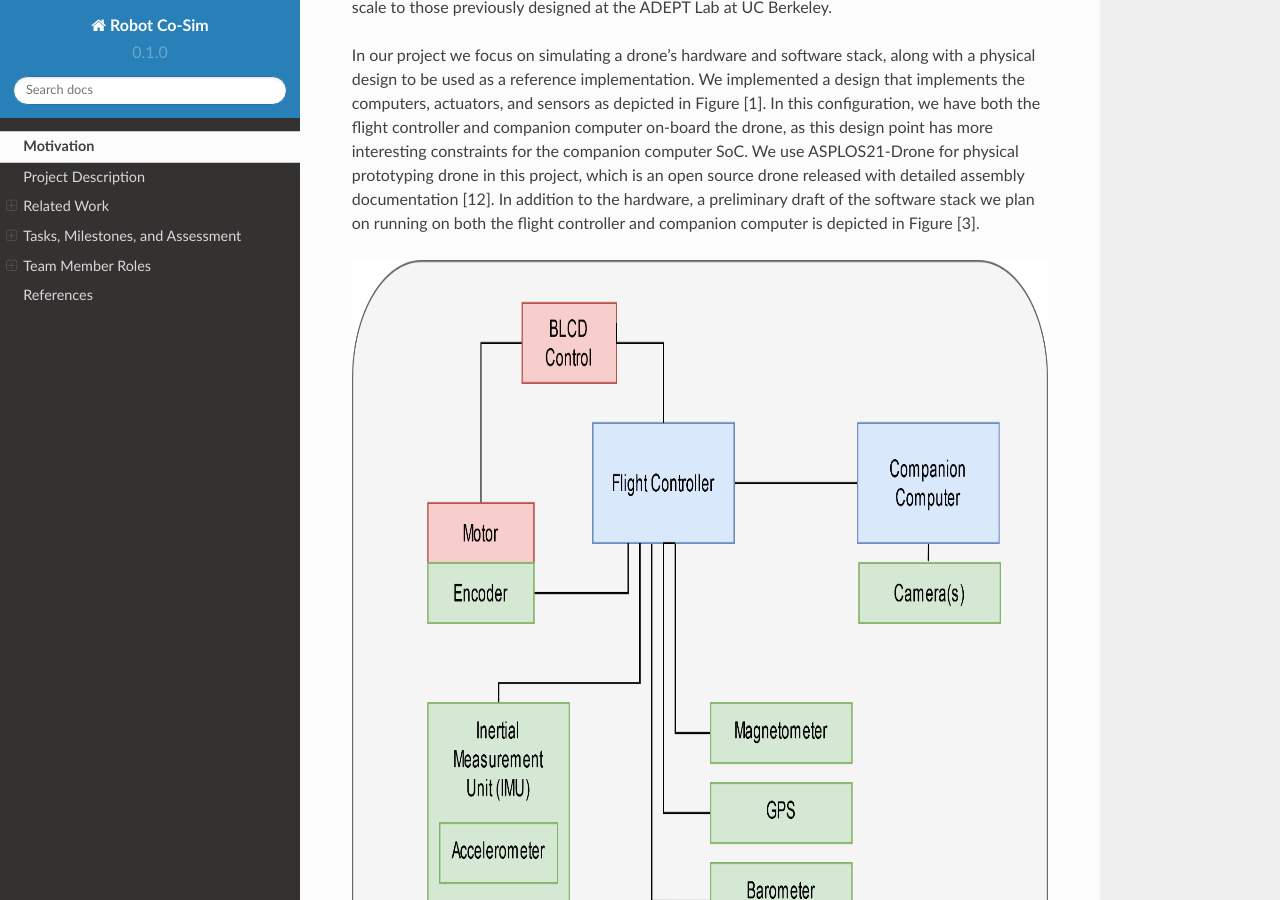
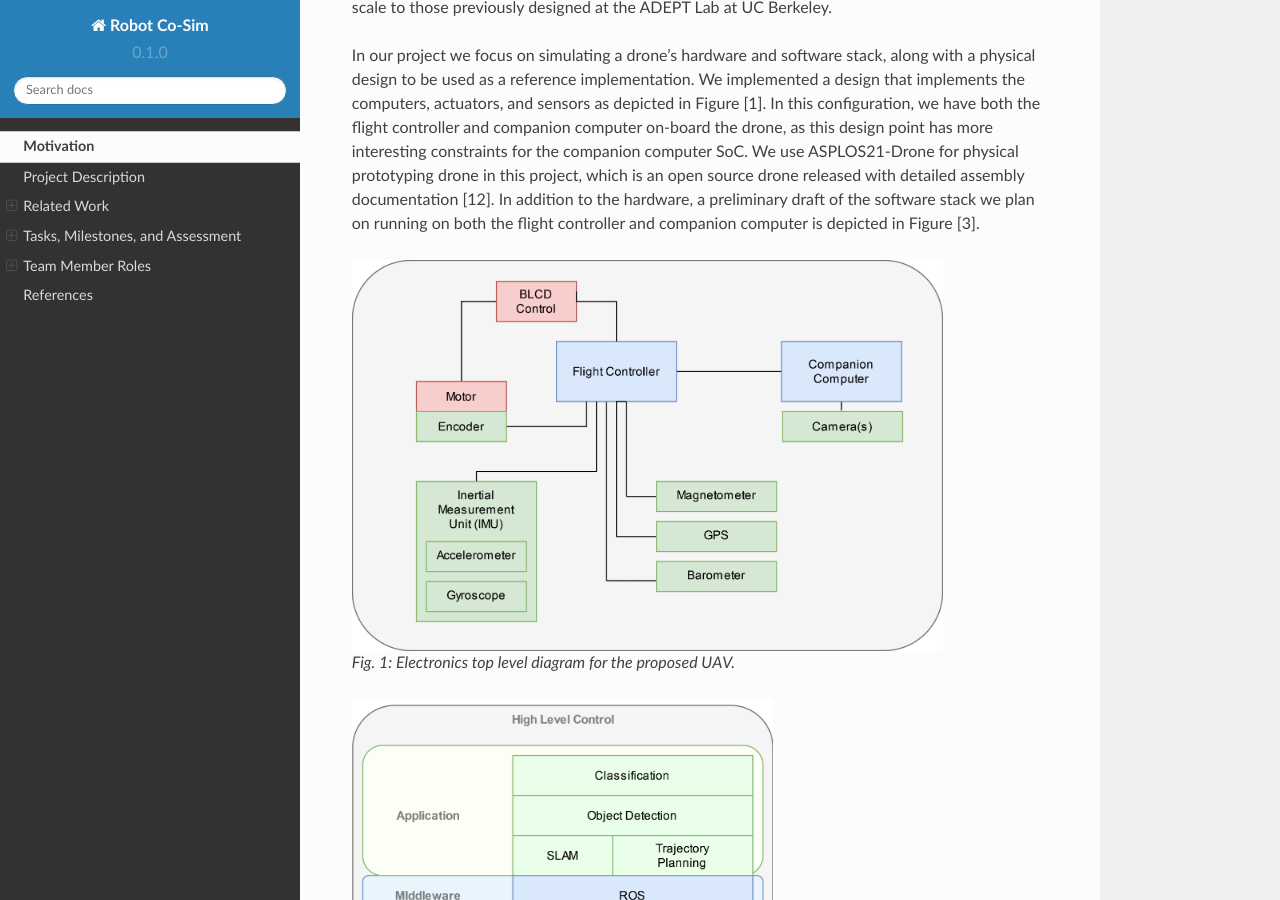
Before and after one commit to CobbledSteel/eecs206a-cosim, a Sphinx documentation site: the page built from docs/source/cosim.rst, in a window 1280 px wide and 900 px high, scrolled down 1185 px. Built offline with Sphinx 7.4.7 and the Read the Docs theme 2.0.0, drawn with Linux system fonts in a browser that asks for light colours.

Commit message:
test figure scaling

```diff
--- a/docs/source/cosim.rst
+++ b/docs/source/cosim.rst
@@ -74,19 +74,19 @@ of the software stack we plan on running on both the flight controller
 and companion computer is depicted in Figure [3].
 
 .. figure:: ./images/Hardware\ Architecture.png
-   :scale: 40 %
+   :scale: 20 %
    :alt: Figure 3
 
    Fig. 1: Electronics top level diagram for the proposed UAV.
 
 .. figure:: ./images/High\ Level\ Control.png
-   :scale: 40 %
+   :scale: 20 %
    :alt: Figure 3
 
    Fig. 2: An example software stack for both the flight controller and the companion computer.
 
 .. figure:: ./images/Flight\ Control.png
-   :scale: 40 %
+   :scale: 20 %
    :alt: Figure 3
 
    Fig. 2: An example software stack for both the flight controller and the companion computer.
```
